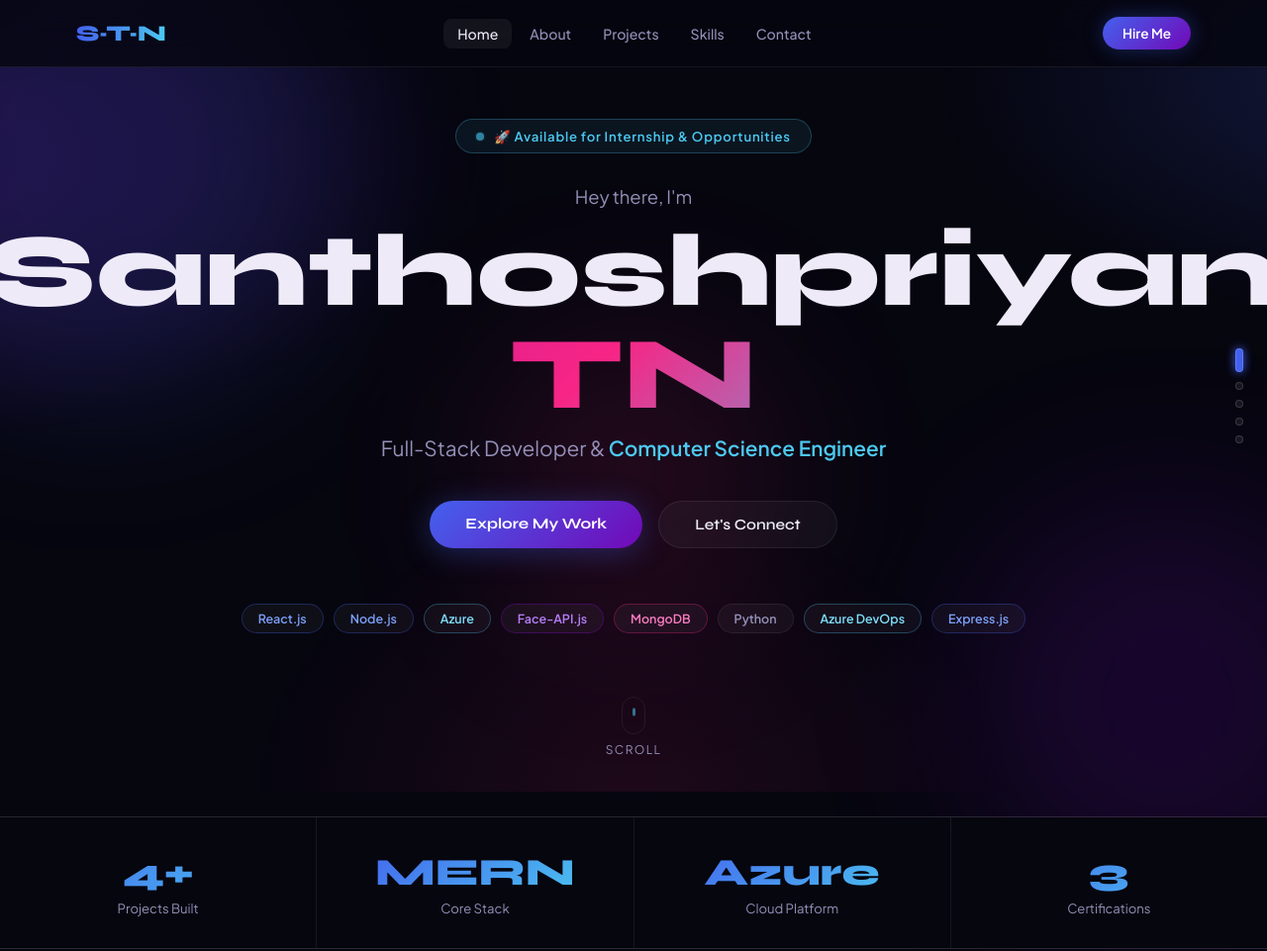
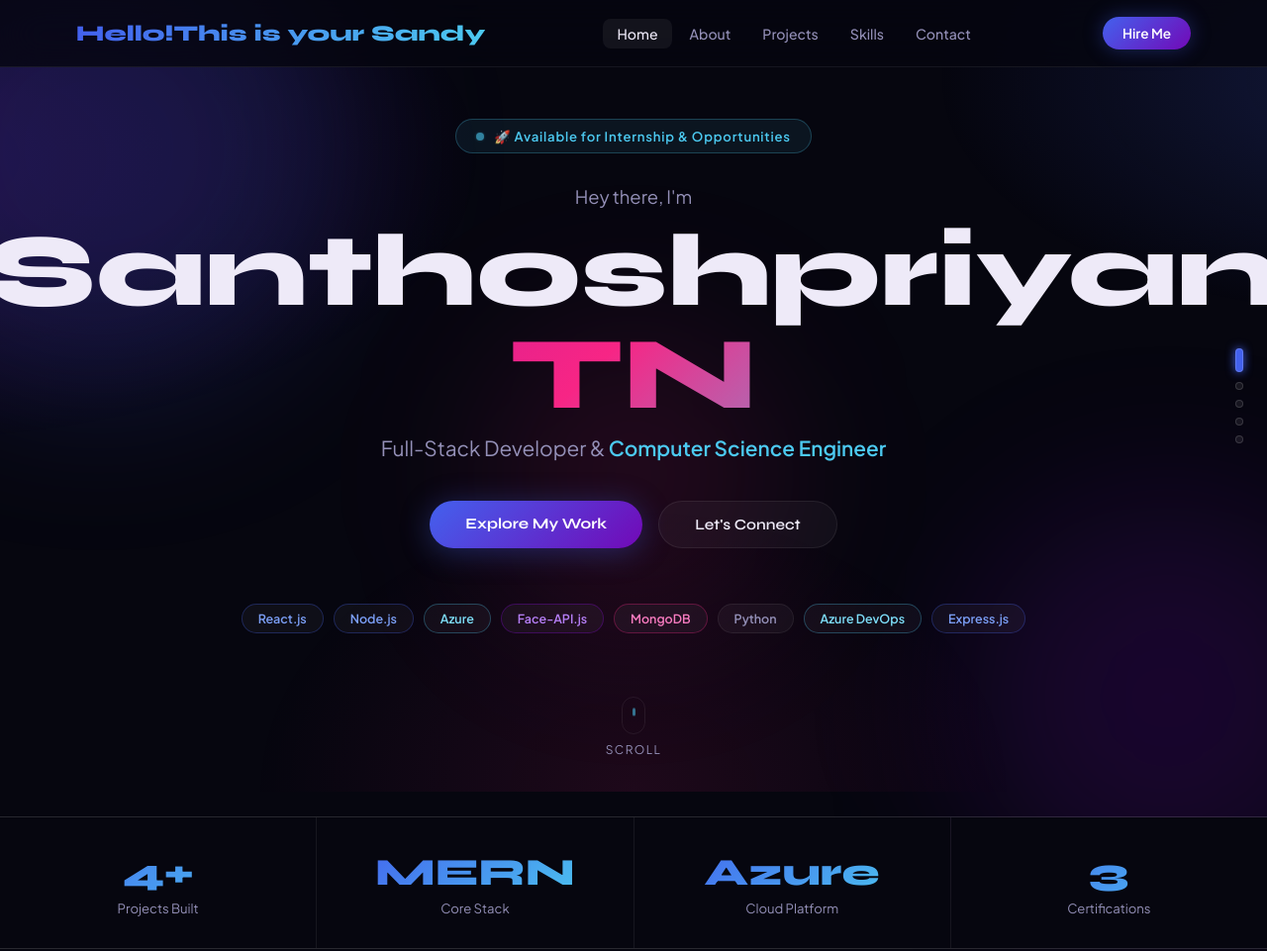
Before and after one commit to santhoshpriyan25/portfolio, a plain HTML site: page index.html in a window 1280 px wide. Shown: the top 961 px of the page at 99% size. Drawn offline with Linux system fonts and the light colour scheme.

Commit message:
Update logo text in navigation

```diff
--- a/index.html
+++ b/index.html
@@ -383,7 +383,7 @@ footer{
 <body>
 
 <nav>
-  <a href="index.html" class="logo">S·T·N</a>
+  <a href="index.html" class="logo">Hello!This is your Sandy</a>
   <ul class="nav-links">
     <li><a href="index.html" class="active">Home</a></li>
     <li><a href="about.html">About</a></li>
```
